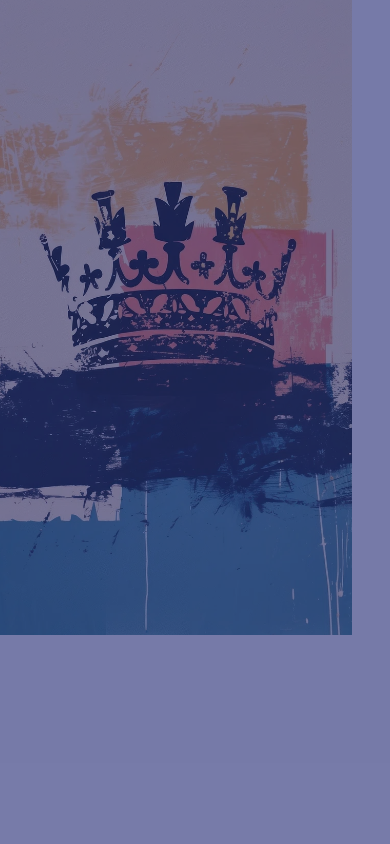
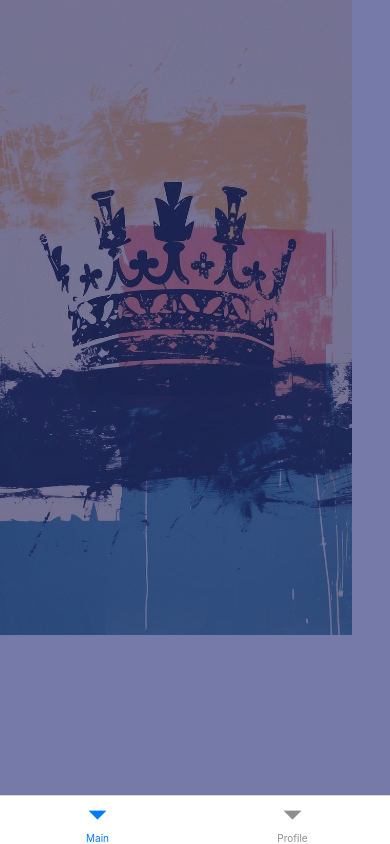
Before and after one commit to Vachek-hooves/CrownReignOfKings, a React Native app: screen /WelcomeScreen in a window 390 px wide. Built offline with nearby package versions, Linux system fonts and the light colour scheme.

Commit message:
update: tab navigator

```diff
--- a/App.js
+++ b/App.js
@@ -11,7 +11,7 @@ const Tab = createBottomTabNavigator();
 
 const TabNavigator = () => {
   return (
-    <Tab.Navigator>
+    <Tab.Navigator screenOptions={{headerShown: false}}>
       <Tab.Screen name="Main" component={MainScreen} />
       <Tab.Screen name="Profile" component={ProfileScreen} />
     </Tab.Navigator>
@@ -22,9 +22,14 @@ function App() {
   return (
     <CrownProvider>
       <NavigationContainer>
-        <Stack.Navigator screenOptions={{headerShown: false}}>
+        <Stack.Navigator
+          screenOptions={{
+            headerShown: false,
+            animation: 'fade_from_bottom',
+            animationDuration: 1000,
+          }}>
           <Stack.Screen name="WelcomeScreen" component={WelcomeScreen} />
-          <Stack.Screen name="MainScreen" component={MainScreen} />
+          <Stack.Screen name="TabNavigator" component={TabNavigator} />
         </Stack.Navigator>
       </NavigationContainer>
     </CrownProvider>
--- a/screen/WelcomeScreen.js
+++ b/screen/WelcomeScreen.js
@@ -18,7 +18,7 @@ const WelcomeScreen = ({navigation}) => {
       toValue: 1,
       duration: 1500,
       useNativeDriver: true,
-    }).start(() => navigation.navigate('MainScreen'));
+    }).start(() => navigation.navigate('TabNavigator'));
   }, [animation]);
   return (
     <View style={{flex: 1}}>
```
